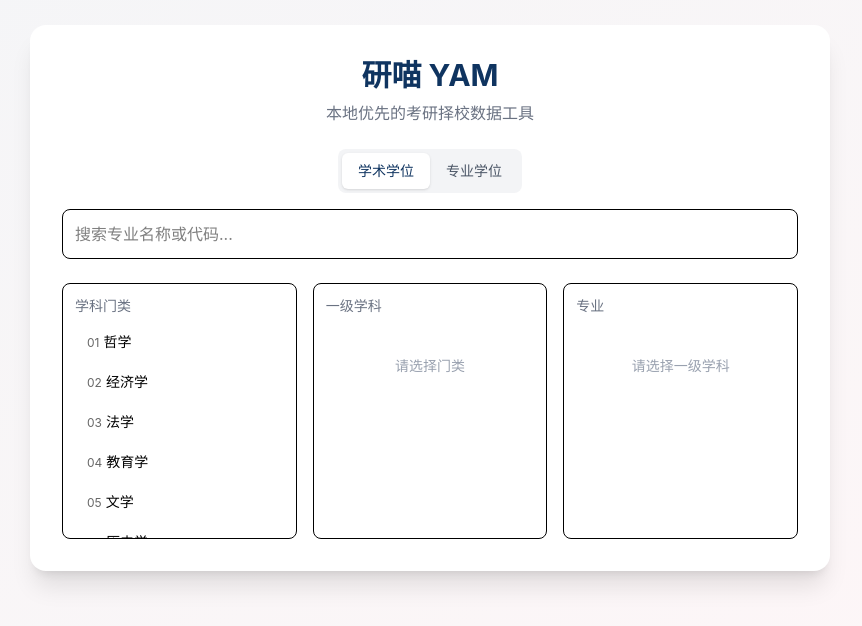
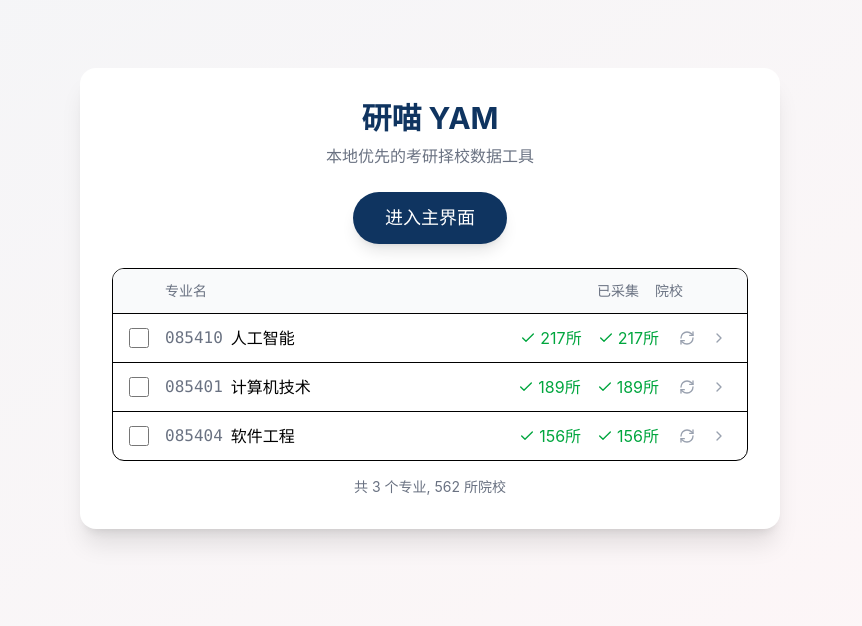
Before and after one commit to C-Y-T-258/yam, a React (Vite) app in the folder yam-desktop/: page / in a window 1280 px wide. Shown: the part 102-728 px from the top of the page, without its empty margins (210-1072 px from the left). Built offline with nearby package versions, Linux system fonts and the light colour scheme.

Commit message:
feat: update SplashScreen with has-data view matching effect image

```diff
--- a/yam-desktop/src/App.tsx
+++ b/yam-desktop/src/App.tsx
@@ -11,6 +11,13 @@ import { fetchSchools, fetchScoreLines, School, ScoreLine } from './lib/db';
 import { useFilterStore } from './stores/filterStore';
 import { useCompareStore } from './stores/compareStore';
 import { useEffect, useMemo } from 'react';
+
+// Mock crawled majors data (simulates existing data)
+const MOCK_CRAWLED_MAJORS = [
+  { code: '085410', name: '人工智能', schoolCount: 217, lastUpdated: '2026-06-14' },
+  { code: '085401', name: '计算机技术', schoolCount: 189, lastUpdated: '2026-06-14' },
+  { code: '085404', name: '软件工程', schoolCount: 156, lastUpdated: '2026-06-13' },
+];
 
 function ThemeToggle() {
   const { theme, toggle } = useTheme();
@@ -67,7 +74,15 @@ export default function App() {
   if (!currentMajor) {
     return (
       <ThemeProvider>
-        <SplashScreen onSelect={setCurrentMajor} />
+        <SplashScreen
+          onSelect={setCurrentMajor}
+          onStartCrawl={(code) => {
+            console.log('Start crawling:', code);
+            // In real app, this would trigger the crawl process
+            setCurrentMajor(code);
+          }}
+          crawledMajors={MOCK_CRAWLED_MAJORS}
+        />
       </ThemeProvider>
     );
   }
--- a/yam-desktop/src/components/SplashScreen.tsx
+++ b/yam-desktop/src/components/SplashScreen.tsx
@@ -1,5 +1,6 @@
 import { useState, useMemo } from 'react';
 import { motion, AnimatePresence } from 'framer-motion';
+import { Check, ChevronRight, RefreshCw, Database } from 'lucide-react';
 import {
   ACADEMIC_CATEGORIES,
   PROFESSIONAL_DEGREE_CATEGORIES,
@@ -13,15 +14,27 @@ import type {
 
 type DegreeType = 'academic' | 'professional';
 
+interface CrawledMajor {
+  code: string;
+  name: string;
+  schoolCount: number;
+  lastUpdated: string;
+}
+
 interface SplashScreenProps {
   onSelect: (majorCode: string) => void;
+  onStartCrawl?: (majorCode: string) => void;
+  crawledMajors?: CrawledMajor[];
 }
 
-export function SplashScreen({ onSelect }: SplashScreenProps) {
+export function SplashScreen({ onSelect, onStartCrawl, crawledMajors = [] }: SplashScreenProps) {
   const [degreeType, setDegreeType] = useState<DegreeType>('academic');
   const [selectedCategory, setSelectedCategory] = useState<DisciplineCategory | null>(null);
   const [selectedDiscipline, setSelectedDiscipline] = useState<FirstLevelDiscipline | null>(null);
   const [searchQuery, setSearchQuery] = useState('');
+  const [selectedMajors, setSelectedMajors] = useState<Set<string>>(new Set());
+
+  const hasData = crawledMajors.length > 0;
 
   const filteredAcademicMajors = useMemo(() => {
     if (!searchQuery.trim()) return [];
@@ -86,6 +99,132 @@ export function SplashScreen({ onSelect }: SplashScreenProps) {
 
   const isSearching = searchQuery.trim().length > 0;
 
+  const toggleMajorSelection = (code: string) => {
+    setSelectedMajors(prev => {
+      const next = new Set(prev);
+      if (next.has(code)) {
+        next.delete(code);
+      } else {
+        next.add(code);
+      }
+      return next;
+    });
+  };
+
+  const totalSchools = crawledMajors.reduce((sum, m) => sum + m.schoolCount, 0);
+
+  // Has data view
+  if (hasData) {
+    return (
+      <motion.div
+        initial={{ opacity: 0 }}
+        animate={{ opacity: 1 }}
+        className="min-h-screen flex items-center justify-center bg-gradient-to-br from-primary/5 to-accent/5"
+      >
+        <motion.div
+          initial={{ y: 30, opacity: 0 }}
+          animate={{ y: 0, opacity: 1 }}
+          transition={{ delay: 0.2 }}
+          className="bg-white rounded-2xl shadow-xl p-8 w-[700px]"
+        >
+          <h1 className="text-3xl font-bold text-center text-primary mb-2">研喵 YAM</h1>
+          <p className="text-center text-gray-500 mb-6">本地优先的考研择校数据工具</p>
+
+          {/* Enter Main Button */}
+          <div className="flex justify-center mb-6">
+            <motion.button
+              whileHover={{ scale: 1.02 }}
+              whileTap={{ scale: 0.98 }}
+              onClick={() => {
+                if (selectedMajors.size > 0) {
+                  onSelect(Array.from(selectedMajors)[0]);
+                } else if (crawledMajors.length > 0) {
+                  onSelect(crawledMajors[0].code);
+                }
+              }}
+              className="px-8 py-3 bg-primary text-white rounded-full font-medium text-lg shadow-lg hover:shadow-xl transition-shadow"
+            >
+              进入主界面
+            </motion.button>
+          </div>
+
+          {/* Crawled Majors List */}
+          <div className="border rounded-xl overflow-hidden">
+            {/* Header */}
+            <div className="grid grid-cols-[auto_1fr_auto_auto_auto] gap-4 px-4 py-3 bg-gray-50 text-sm text-gray-500 font-medium">
+              <div className="w-5"></div>
+              <div>专业名</div>
+              <div className="text-right">已采集</div>
+              <div className="text-right">院校</div>
+              <div className="w-8"></div>
+            </div>
+
+            {/* List */}
+            {crawledMajors.map((major, index) => (
+              <motion.div
+                key={major.code}
+                initial={{ opacity: 0, y: 10 }}
+                animate={{ opacity: 1, y: 0 }}
+                transition={{ delay: index * 0.05 }}
+                className="grid grid-cols-[auto_1fr_auto_auto_auto] gap-4 px-4 py-3 border-t hover:bg-gray-50 transition-colors items-center"
+              >
+                {/* Checkbox */}
+                <input
+                  type="checkbox"
+                  checked={selectedMajors.has(major.code)}
+                  onChange={() => toggleMajorSelection(major.code)}
+                  className="w-5 h-5 rounded border-gray-300 text-primary focus:ring-primary"
+                />
+
+                {/* Major Name */}
+                <div className="flex items-center gap-2">
+                  <span className="text-gray-500 font-mono">{major.code}</span>
+                  <span className="font-medium">{major.name}</span>
+                </div>
+
+                {/* Collected Status */}
+                <div className="flex items-center gap-1 text-green-600">
+                  <Check size={16} />
+                  <span>{major.schoolCount}所</span>
+                </div>
+
+                {/* School Count */}
+                <div className="flex items-center gap-1 text-green-600">
+                  <Check size={16} />
+                  <span>{major.schoolCount}所</span>
+                </div>
+
+                {/* Actions */}
+                <div className="flex items-center gap-2">
+                  <button
+                    onClick={() => onStartCrawl?.(major.code)}
+                    className="p-1 text-gray-400 hover:text-primary transition-colors"
+                    title="刷新数据"
+                  >
+                    <RefreshCw size={16} />
+                  </button>
+                  <button
+                    onClick={() => onSelect(major.code)}
+                    className="p-1 text-gray-400 hover:text-primary transition-colors"
+                    title="进入查看"
+                  >
+                    <ChevronRight size={16} />
+                  </button>
+                </div>
+              </motion.div>
+            ))}
+          </div>
+
+          {/* Summary */}
+          <p className="text-sm text-gray-500 mt-4 text-center">
+            共 {crawledMajors.length} 个专业, {totalSchools} 所院校
+          </p>
+        </motion.div>
+      </motion.div>
+    );
+  }
+
+  // No data view - original three-column selector
   return (
     <motion.div
       initial={{ opacity: 0 }}
@@ -96,14 +235,14 @@ export function SplashScreen({ onSelect }: SplashScreenProps) {
         initial={{ y: 30, opacity: 0 }}
         animate={{ y: 0, opacity: 1 }}
         transition={{ delay: 0.2 }}
-        className="bg-white dark:bg-gray-800 rounded-2xl shadow-xl p-8 w-[800px]"
+        className="bg-white rounded-2xl shadow-xl p-8 w-[800px]"
       >
         <h1 className="text-3xl font-bold text-center text-primary mb-2">研喵 YAM</h1>
         <p className="text-center text-gray-500 mb-6">本地优先的考研择校数据工具</p>
 
         {/* Degree Type Selector */}
         <div className="flex justify-center mb-4">
-          <div className="inline-flex rounded-lg bg-gray-100 dark:bg-gray-700 p-1">
+          <div className="inline-flex rounded-lg bg-gray-100 p-1">
             <button
               onClick={() => {
                 setDegreeType('academic');
@@ -113,8 +252,8 @@ export function SplashScreen({ onSelect }: SplashScreenProps) {
               }}
               className={`px-4 py-2 rounded-md text-sm font-medium transition-colors ${
                 degreeType === 'academic'
-                  ? 'bg-white dark:bg-gray-600 text-primary shadow-sm'
-                  : 'text-gray-600 dark:text-gray-300 hover:text-gray-900 dark:hover:text-white'
+                  ? 'bg-white text-primary shadow-sm'
+                  : 'text-gray-600 hover:text-gray-900'
               }`}
             >
               学术学位
@@ -128,8 +267,8 @@ export function SplashScreen({ onSelect }: SplashScreenProps) {
               }}
               className={`px-4 py-2 rounded-md text-sm font-medium transition-colors ${
                 degreeType === 'professional'
-                  ? 'bg-white dark:bg-gray-600 text-primary shadow-sm'
-                  : 'text-gray-600 dark:text-gray-300 hover:text-gray-900 dark:hover:text-white'
+                  ? 'bg-white text-primary shadow-sm'
+                  : 'text-gray-600 hover:text-gray-900'
               }`}
             >
               专业学位
@@ -144,7 +283,7 @@ export function SplashScreen({ onSelect }: SplashScreenProps) {
             value={searchQuery}
             onChange={(e) => setSearchQuery(e.target.value)}
             placeholder="搜索专业名称或代码..."
-            className="w-full p-3 border rounded-lg dark:bg-gray-700 dark:border-gray-600"
+            className="w-full p-3 border rounded-lg"
           />
           {isSearching && (
             <button
@@ -191,7 +330,7 @@ export function SplashScreen({ onSelect }: SplashScreenProps) {
                   initial={{ opacity: 0, x: -10 }}
                   animate={{ opacity: 1, x: 0 }}
                   whileHover={{ x: 4 }}
-                  onClick={() => onSelect(cat.code)}
+                  onClick={() => onStartCrawl?.(cat.code)}
                   className="w-full text-left px-3 py-2 rounded text-sm mb-1 hover:bg-primary/10 transition-colors"
                 >
                   <span className="text-gray-500 mr-2">{cat.code}</span>
@@ -224,7 +363,7 @@ export function SplashScreen({ onSelect }: SplashScreenProps) {
                   className={`w-full text-left px-3 py-2 rounded text-sm mb-1 transition-colors ${
                     selectedCategory?.code === cat.code
                       ? 'bg-primary text-white'
-                      : 'hover:bg-gray-100 dark:hover:bg-gray-700'
+                      : 'hover:bg-gray-100'
                   }`}
                 >
                   <span className="text-xs opacity-60 mr-1">{cat.code}</span>
@@ -249,7 +388,7 @@ export function SplashScreen({ onSelect }: SplashScreenProps) {
                       className={`w-full text-left px-3 py-2 rounded text-sm mb-1 transition-colors ${
                         selectedDiscipline?.code === disc.code
                           ? 'bg-primary text-white'
-                          : 'hover:bg-gray-100 dark:hover:bg-gray-700'
+                          : 'hover:bg-gray-100'
                       }`}
                     >
                       <span className="text-xs opacity-60 mr-1">{disc.code}</span>
@@ -275,7 +414,7 @@ export function SplashScreen({ onSelect }: SplashScreenProps) {
                         animate={{ opacity: 1, x: 0 }}
                         exit={{ opacity: 0, x: 10 }}
                         whileHover={{ x: 4 }}
-                        onClick={() => onSelect(m.code)}
+                        onClick={() => onStartCrawl?.(m.code)}
                         className="w-full text-left px-3 py-2 rounded text-sm mb-1 hover:bg-primary/10 transition-colors"
                       >
                         <span className="text-gray-500 mr-2">{m.code}</span>
@@ -291,7 +430,7 @@ export function SplashScreen({ onSelect }: SplashScreenProps) {
                         initial={{ opacity: 0, x: -10 }}
                         animate={{ opacity: 1, x: 0 }}
                         whileHover={{ x: 4 }}
-                        onClick={() => onSelect(selectedDiscipline.code)}
+                        onClick={() => onStartCrawl?.(selectedDiscipline.code)}
                         className="w-full text-left px-3 py-2 rounded text-sm mb-1 hover:bg-primary/10 transition-colors bg-primary/5"
                       >
                         <span className="text-gray-500 mr-2">{selectedDiscipline.code}</span>
@@ -315,7 +454,7 @@ export function SplashScreen({ onSelect }: SplashScreenProps) {
                 initial={{ opacity: 0, x: -10 }}
                 animate={{ opacity: 1, x: 0 }}
                 whileHover={{ x: 4 }}
-                onClick={() => onSelect(cat.code)}
+                onClick={() => onStartCrawl?.(cat.code)}
                 className="w-full text-left px-3 py-2 rounded text-sm mb-1 hover:bg-primary/10 transition-colors"
               >
                 <span className="text-gray-500 mr-2">{cat.code}</span>
@@ -329,6 +468,11 @@ export function SplashScreen({ onSelect }: SplashScreenProps) {
             ))}
           </div>
         )}
+
+        {/* Manual Input Link */}
+        <p className="text-center text-sm text-gray-500 mt-4">
+          或 <button className="text-primary hover:underline">手动输入专业代码</button>
+        </p>
       </motion.div>
     </motion.div>
   );
```
